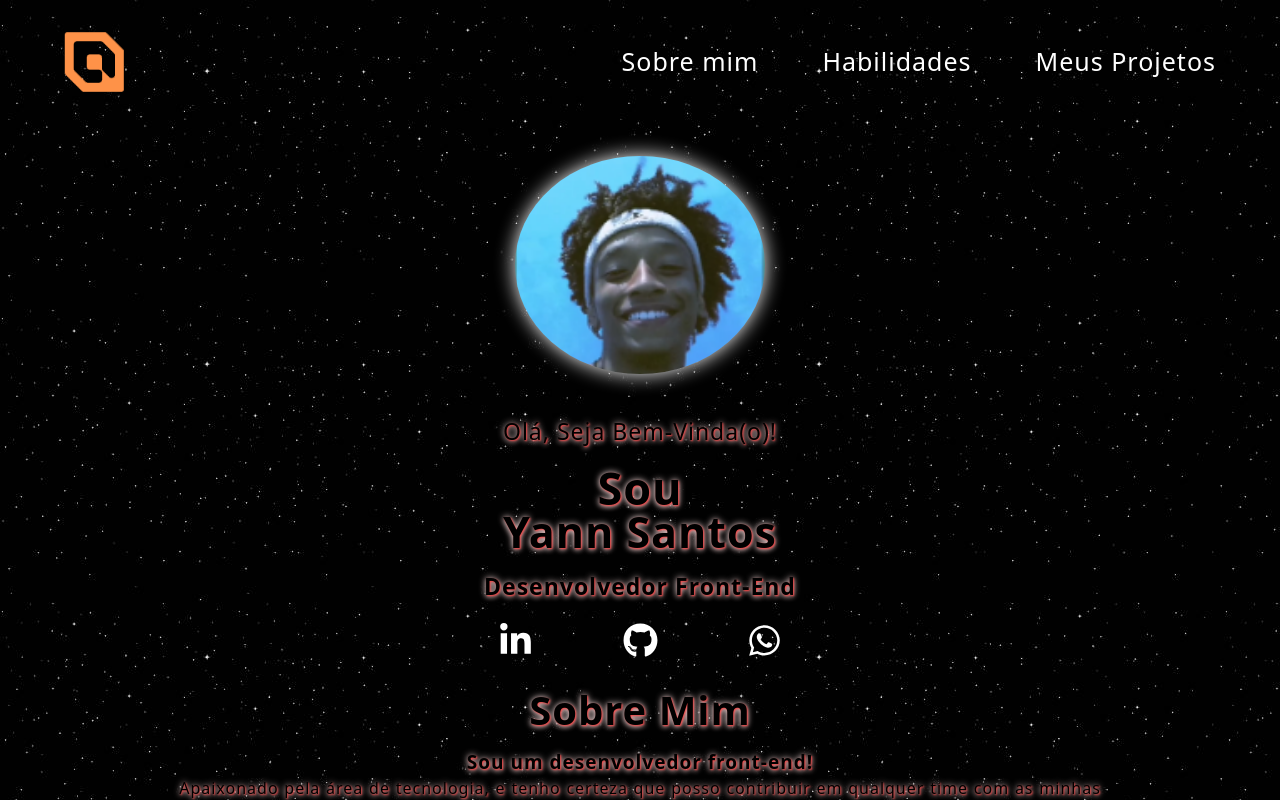
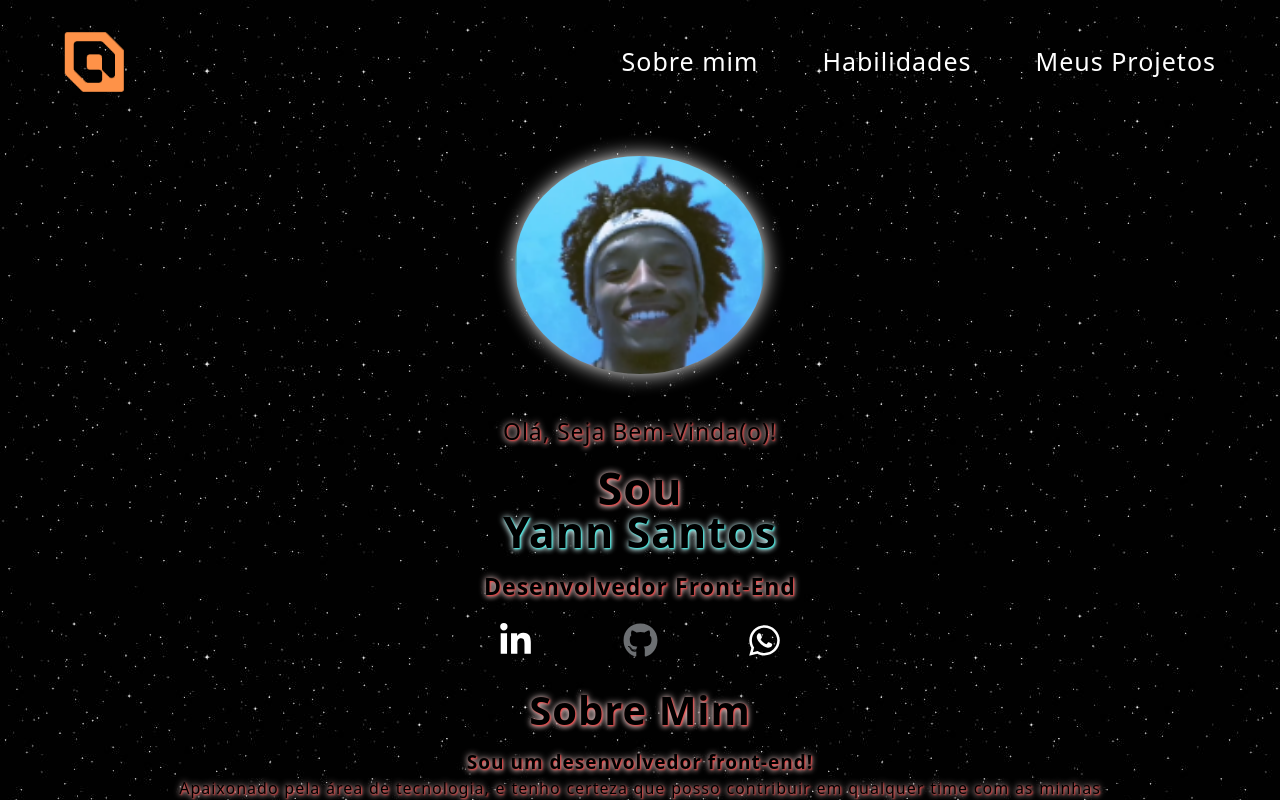
Before and after one commit to YannDarkz/portfolio-react, a React (Vite) app: page / in a window 1280 px wide. Shown: the top 800 px of the page. Built offline with nearby package versions, Linux system fonts and the light colour scheme; a web font is replaced by a local one.

Commit message:
feat main style21/09

```diff
--- a/src/components/main/main.module.scss
+++ b/src/components/main/main.module.scss
@@ -15,6 +15,7 @@
         margin-top: 5vh;
         font-size: 2.5rem;
         font-weight: 500;
+
     }
 
     h1 {
@@ -23,9 +24,11 @@
         text-align: center;
         line-height: 1;
 
+
         strong {
             display: block;
             font-size: 4.3rem;
+            text-shadow: 1px 1px 2px rgb(71, 245, 236), 0 0 7px rgb(214, 233, 236), 0 2px 5px rgb(133, 163, 163);
         }
     }
 
@@ -33,6 +36,7 @@
         margin-top: 2vh;
         font-size: 2rem;
         letter-spacing: 1px;
+
 
 
         @media (max-width: 350px) {
@@ -48,11 +52,10 @@
 
         a {
             font-size: 3.5rem;
-            // border: 1px solid pink;
             border-radius: 50%;
 
             outline: 1px transparent;
-            outline-color: rgba(131, 126, 126, 0.87);
+            outline-color: rgba(255, 242, 242, 0.87);
             ;
             outline-offset: 0px;
             transition: 1s cubic-bezier(0.165, 0.84, 0.44, 1);
@@ -80,8 +83,9 @@
         }
 
         .github {
+            color: rgb(108, 111, 114);
             &:hover {
-                color: rgb(36, 41, 46);
+                color: #fff;
             }
         }
     }
```
